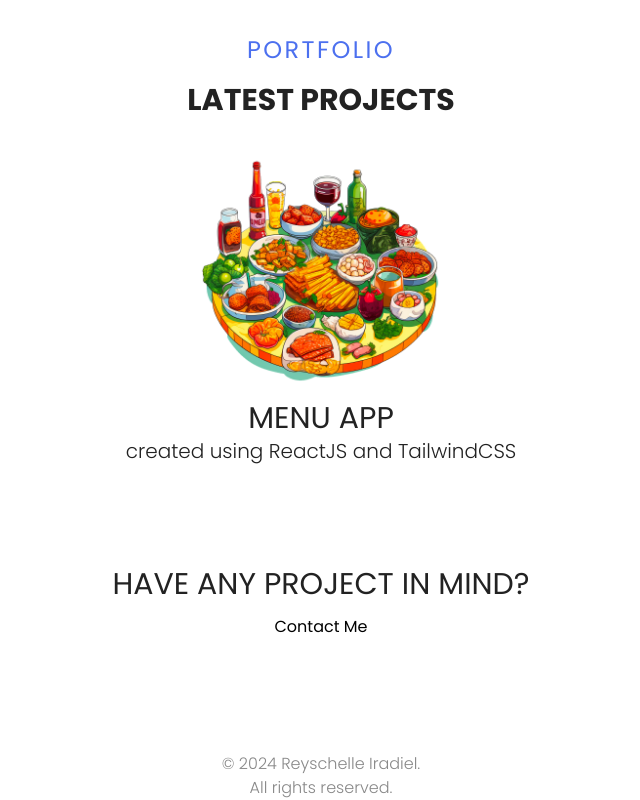
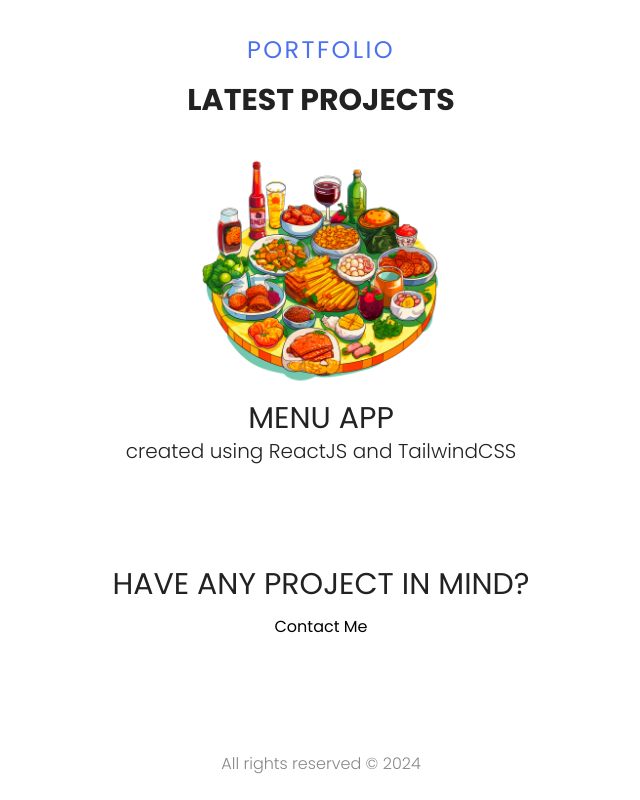
Before and after one commit to rniradiel/reyschelleiradiel.github.io, a React (Vite) app: page / in a window 1280 px wide. Shown: the part 2072-2872 px from the top of the page, without its empty margins (319-959 px from the left). After the commit the page ends 2848 px from the top, so only its background shows below. Built offline with nearby package versions, Linux system fonts and the light colour scheme.

Commit message:
make the year dynamic

```diff
--- a/src/sections/Footer/Footer.jsx
+++ b/src/sections/Footer/Footer.jsx
@@ -1,11 +1,12 @@
 import styles from './FooterStyles.module.css';
 
 function Footer() {
+  const year = new Date().getFullYear();
+
   return (
     <section id="footer" className={styles.container}>
       <p>
-        &copy; 2024 Reyschelle Iradiel. <br />
-        All rights reserved.
+        All rights reserved &copy; {year}
       </p>
     </section>
   );
```
